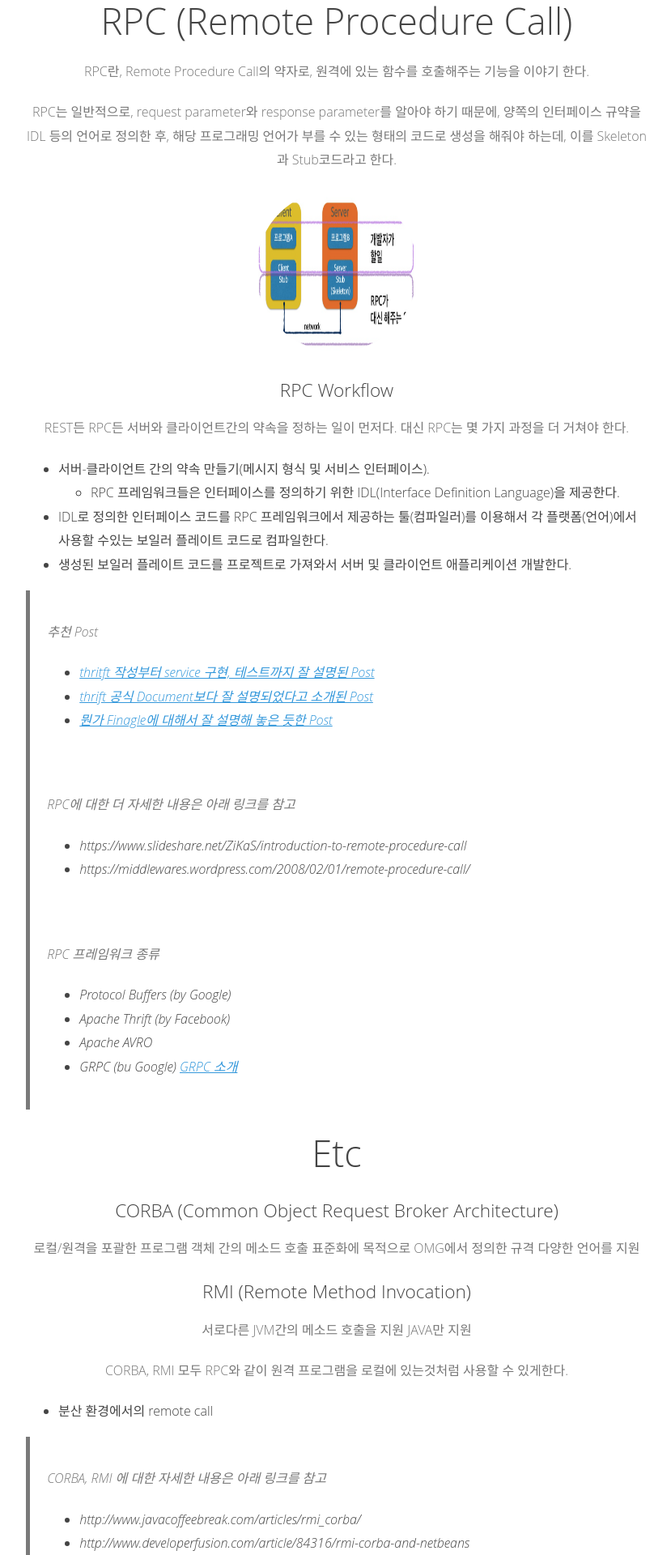
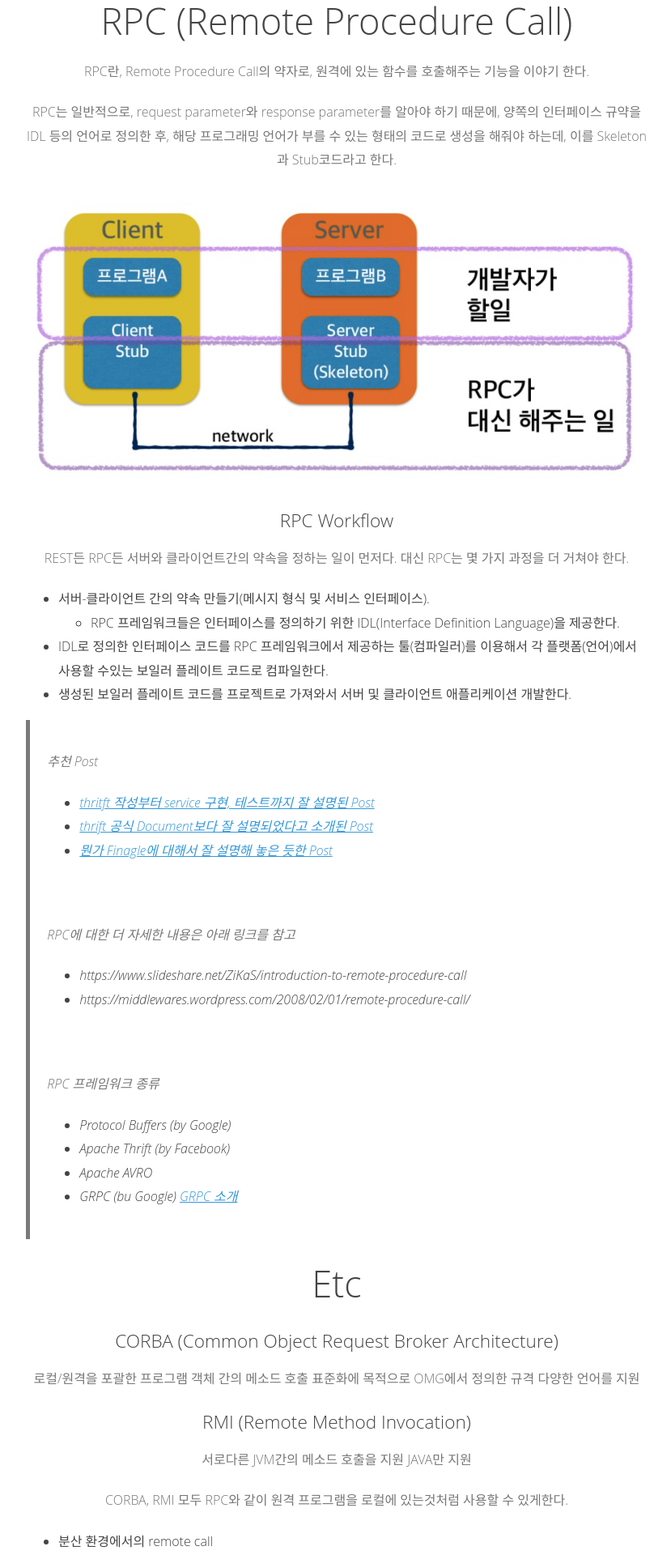
Before and after one commit to rtfmplz/rtfmplz.github.io, a Jekyll site: the page built from _posts/2017-05-08-rpc2rest.md, in a window 1280 px wide. Shown: the part 2521-4441 px from the top of the page at 81% size, without its empty margins (224-1053 px from the left). Built offline with Jekyll 4.4.1, drawn with Linux system fonts in a browser that asks for light colours.

Commit message:
air.css 의 img 테그 사용시 post의 이미지가 너무 작아 profile-img에만 적용되도록 id type 으로 변경하여 prifile-img에만 작용

```diff
--- a/css/air.css
+++ b/css/air.css
@@ -156,7 +156,8 @@ body {
   text-align: center;
 }
 
-img {
+/* img 를 id prifile-img로 변경함 */
+#profile-img {
   border-radius: 50%;
   height: 200px;
   margin: 0 auto;
```
Also changed, not shown: index.md (+2 -1 lines).
